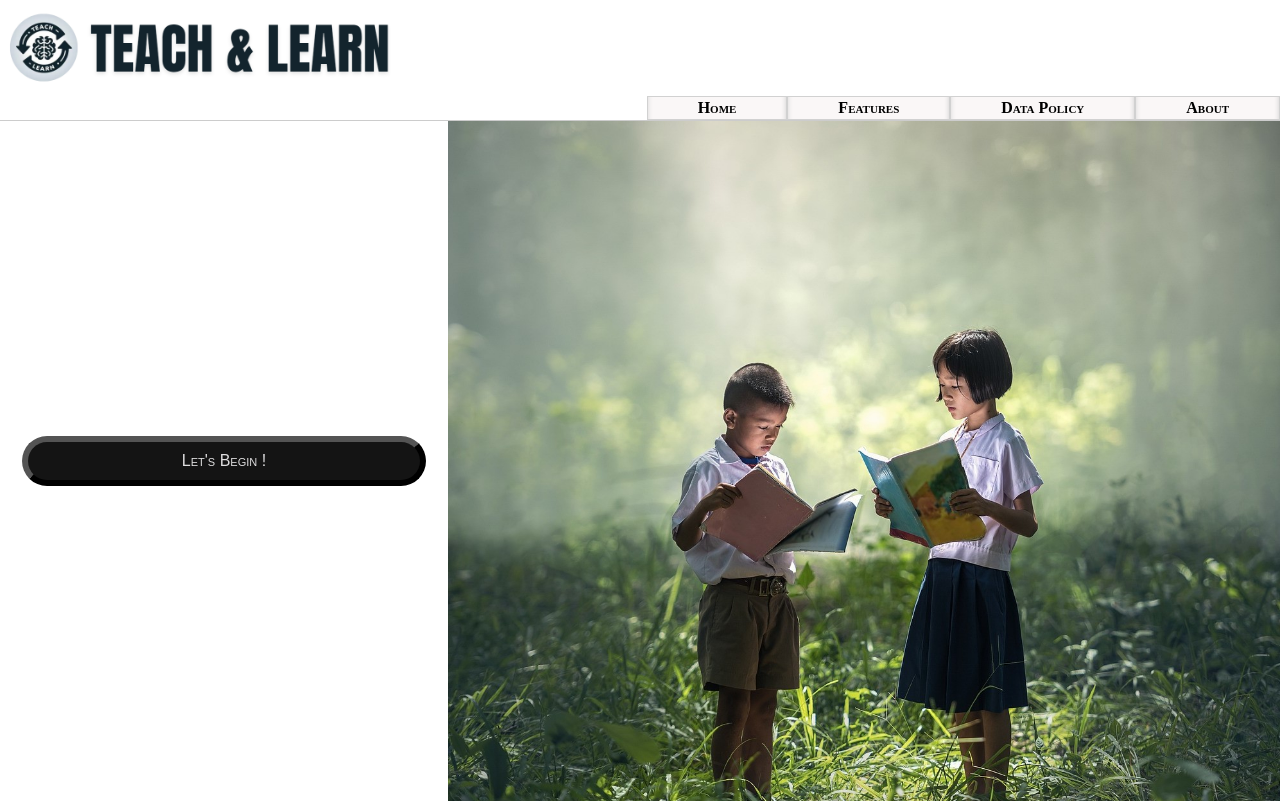
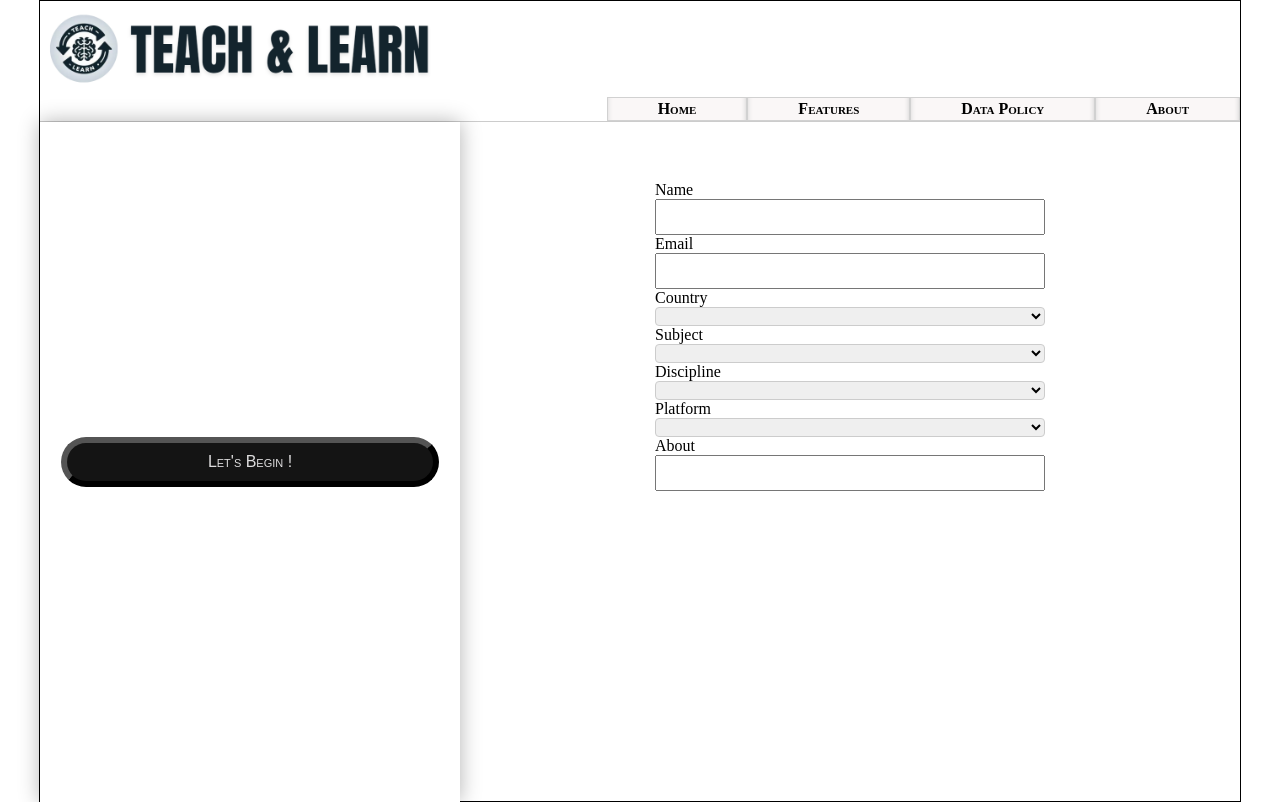
Before and after one commit to nash300/web-project-new, a React (Vite) app: page / in a window 1280 px wide. Built offline with nearby package versions, Linux system fonts and the light colour scheme.

Commit message:
the site is now configured to use useContext. working on the registration page CSS

```diff
--- a/src/App.jsx
+++ b/src/App.jsx
@@ -1,26 +1,27 @@
-import React, { useState, useEffect } from "react";
+import React, { useContext } from "react";
 import "./index.css";
 import ButtonSection from "./button_section_components/buttonSection";
 import DisplaySection from "./display_section_components/DisplaySection";
-import { useDisplayOpperation } from "./display_section_components/useDisplayOpperation";
-import { useButtonOpperation } from "./button_section_components/useButtonOpperation";
+import {
+  MyContexts,
+  ContextProviders,
+} from "./display_section_components/ContextFile";
 
 const App = () => {
   const {
+    setDisplayOutput,
     setDisplayToHome,
     setDisplayToFeatures,
     setDisplayToAbout,
     setDisplayToDataPolicy,
-    displayOutput,
-  } = useDisplayOpperation();
-
-  useEffect(() => {
-    console.log("display changed in APP");
-  }, [displayOutput]);
-
-  const { buttonOutput, resetButtonOutput } = useButtonOpperation();
-
-  const [userType, setUserType] = useState(null);
+    buttonOutput,
+    handleIwantToRegisterClick,
+    handleSearchForAteacherClick,
+    handleSearchClick,
+    resetButtonOutput,
+    handleLetsBeginClick,
+    handleRegisterClick,
+  } = useContext(MyContexts);
 
   return (
     <div id="pageWrapper">
@@ -97,10 +98,10 @@ const App = () => {
       </div>
       <div id="main-container">
         <div id="buttonSection">
-          <ButtonSection buttonOutput={buttonOutput} />
+          <ButtonSection />
         </div>
         <div id="displaySection">
-          <DisplaySection displayOutput={displayOutput} />
+          <DisplaySection />
         </div>
       </div>
     </div>
--- a/src/button_section_components/buttonSection.jsx
+++ b/src/button_section_components/buttonSection.jsx
@@ -1,5 +1,9 @@
-const ButtonSection = ({ buttonOutput }) => {
-  // Invoking the function to render its result
+import React, { useContext } from "react";
+import { MyContexts } from "../display_section_components/ContextFile";
+
+const ButtonSection = () => {
+  const { buttonOutput } = useContext(MyContexts);
+
   return <div id="buttonContainer">{buttonOutput}</div>;
 };
 
--- a/src/button_section_components/useButtonOpperation.jsx
+++ b/src/display_section_components/ContextFile.jsx
@@ -1,14 +1,39 @@
-import { useState, useEffect } from "react";
-import { useDisplayOpperation } from "../display_section_components/useDisplayOpperation";
+import Home from "./pages/Home";
+import Features from "./pages/Features";
+import About from "./pages/About";
+import DataPolicy from "./pages/DataPolicy";
+import { createContext, useState, useContext } from "react";
+import Registration from "./pages/Registration";
 
-//-----------------------------------------------------------------------------
+export const MyContexts = createContext();
 
-export const useButtonOpperation = () => {
-  const { setDisplayToHome } = useDisplayOpperation();
+export const ContextProviders = ({ children }) => {
+  //**************************   DISPLAY          ******************************* */
+  const [displayOutput, setDisplayOutput] = useState(Registration);
 
-  //
-  //
-  //
+  const setDisplayToHome = () => {
+    setDisplayOutput(Home);
+  };
+
+  const setDisplayToFeatures = () => {
+    setDisplayOutput(Features);
+  };
+
+  const setDisplayToAbout = () => {
+    setDisplayOutput(About);
+  };
+
+  const setDisplayToDataPolicy = () => {
+    setDisplayOutput(DataPolicy);
+  };
+
+  const setDisplayToRegister = () => {
+    setDisplayOutput(Registration);
+  };
+
+  //**************************   BUTTON       ******************************* */
+
+  //Buttons
   const letsBegin = (
     <button
       key={"letsBegin"}
@@ -71,20 +96,16 @@ export const useButtonOpperation = () => {
 
   //
   //
-
-  //
-  ///////////////////    Button Output Hook       //////////////////////
+  ///////////////////    Button HOOK       //////////////////////
   //--------------------------------------------------------------------
   const [buttonOutput, setButtonOutput] = useState(() => [letsBegin]);
   //--------------------------------------------------------------------
   //
   //
-  //
-
+  // Button handler functions
   const handleLetsBeginClick = () => {
     setButtonOutput([iWantToTeach, iWantToLearn]);
     setDisplayToHome();
-    console.log("button executed");
   };
 
   const handleIwantToTeachClick = () =>
@@ -93,7 +114,9 @@ export const useButtonOpperation = () => {
   const handleIwantToLearnClick = () =>
     setButtonOutput(() => [iWantToRegister, searchForAteacher]);
 
-  const handleIwantToRegisterClick = () => setButtonOutput(() => [Register]);
+  const handleIwantToRegisterClick = () => {
+    setButtonOutput(() => [Register]), setDisplayToRegister();
+  };
 
   const handleSearchForAteacherClick = () => setButtonOutput(() => [search]);
 
@@ -101,34 +124,36 @@ export const useButtonOpperation = () => {
 
   const handleSearchClick = () => setButtonOutput(() => [newSearch]);
 
-  //
-  //
-  //
-
   //not done yet
   const handleRegisterClick = () => setButtonOutput(() => [search]);
 
   const handleNewSearchClick = () => setButtonOutput(() => [search]);
 
   //
-  //
-  //
   const resetButtonOutput = () => {
     setButtonOutput(() => [letsBegin]);
   };
   //
   //
-  //
-  //
-  //
-
-  return {
-    buttonOutput,
-    resetButtonOutput,
-    letsBegin,
-  };
+  return (
+    <MyContexts.Provider
+      value={{
+        displayOutput,
+        setDisplayOutput,
+        setDisplayToHome,
+        setDisplayToFeatures,
+        setDisplayToAbout,
+        setDisplayToDataPolicy,
+        buttonOutput,
+        handleIwantToRegisterClick,
+        handleSearchForAteacherClick,
+        handleSearchClick,
+        resetButtonOutput,
+        handleLetsBeginClick,
+        handleRegisterClick,
+      }}
+    >
+      {children}
+    </MyContexts.Provider>
+  );
 };
-//---------------------------------------------------------------------------------
-//
-//
-//
--- a/src/display_section_components/DisplaySection.jsx
+++ b/src/display_section_components/DisplaySection.jsx
@@ -1,9 +1,8 @@
-import { useEffect } from "react";
+import React, { useContext } from "react";
+import { MyContexts } from "./ContextFile";
 
-const DisplaySection = ({ displayOutput }) => {
-  useEffect(() => {
-    console.log("Display COMPONENT updated");
-  }, [displayOutput]);
+const DisplaySection = () => {
+  const { displayOutput } = useContext(MyContexts);
 
   return <div id="displayContainer">{displayOutput}</div>;
 };
--- a/src/display_section_components/pages/About.jsx
+++ b/src/display_section_components/pages/About.jsx
@@ -1,6 +1,6 @@
 const About = () => {
   return (
-    <span id="about">
+    <span id="about" className="navPage">
       <h2>Who Are We?</h2>
       Lorem ipsum dolor sit amet consectetur adipisicing elit. Accusantium ex
       repudiandae non delectus mollitia reprehenderit minus voluptas aspernatur.
--- a/src/display_section_components/pages/DataPolicy.jsx
+++ b/src/display_section_components/pages/DataPolicy.jsx
@@ -1,6 +1,6 @@
 const DataPolicy = () => {
   return (
-    <span id="dataPolicy">
+    <span id="dataPolicy" className="navPage">
       <h2>Data Policy</h2>
       <h3>fugiat</h3>
       andae non delectus sectetur adipisicing elit. Aspernatur labore sequi
--- a/src/display_section_components/pages/Features.jsx
+++ b/src/display_section_components/pages/Features.jsx
@@ -1,6 +1,6 @@
 const Features = () => {
   return (
-    <span id="features">
+    <span id="features" className="navPage">
       <h2>Current Version</h2>
       andae non delectus sectetur adipisicing elit. Aspernatur labore sequi
       dolor quos est, autem vero fugiat eaque sed eos illum, dolorem id dolor
--- a/src/display_section_components/pages/Registration.jsx
+++ b/src/display_section_components/pages/Registration.jsx
@@ -1,11 +1,6 @@
 const Registration = () => {
   return (
-    <span id="registration">
-      <div id="buttonSection">
-        <button>I Want To Learn</button>
-        <button>I Want To Teach</button>
-      </div>
-      <div>
+    <span id="registrationPage">
       <form action="">
         <label>Name</label>
         <input type="text" />
@@ -35,14 +30,9 @@ const Registration = () => {
           <option value=""></option>
           <option value=""></option>
         </select>
-          <div>
-            <label>I am a</label>
-            <input type="checkbox" id="subscribe" name="subscribe" />
-          </div>
         <label>About</label>
-          <input type="text" />
+        <input type="text" id="aboutTxtInput" />
       </form>
-      </div>
     </span>
   );
 };
--- a/src/display_section_components/useDisplayOpperation.jsx
+++ /dev/null
@@ -1,42 +0,0 @@
-import Home from "./pages/Home";
-import Features from "./pages/Features";
-import About from "./pages/About";
-import DataPolicy from "./pages/DataPolicy";
-import { useEffect, useState } from "react";
-
-export const useDisplayOpperation = () => {
-  //
-  //-----------------------------------------------------------
-  const [displayOutput, setDisplayOutput] = useState(Home);
-
-  useEffect(() => {
-    console.log("display changed in HOOK");
-  }, [displayOutput]);
-  //-----------------------------------------------------------
-  //
-  //
-  const setDisplayToHome = () => {
-    setDisplayOutput(Home);
-  };
-
-  const setDisplayToFeatures = () => {
-    setDisplayOutput(Features);
-  };
-
-  const setDisplayToAbout = () => {
-    setDisplayOutput(About);
-  };
-
-  const setDisplayToDataPolicy = () => {
-    setDisplayOutput(DataPolicy);
-  };
-  //
-
-  return {
-    displayOutput,
-    setDisplayToHome,
-    setDisplayToFeatures,
-    setDisplayToAbout,
-    setDisplayToDataPolicy,
-  };
-};
--- a/src/index.css
+++ b/src/index.css
@@ -8,7 +8,6 @@ Stylings for the navigation section (Topbar) are included in a different file ca
   height: 100vh;
 }
 body {
-  width: 100%;
   height: 100%;
   margin: 0;
   overflow: hidden;
@@ -34,7 +33,9 @@ li {
 This assigns the total screen area for this website*/
 #pageWrapper {
   height: 100vh;
-  width: 100vw;
+  max-width: 1200px;
+  border: 1px solid black;
+  margin: auto;
 }
 
 /*
@@ -49,7 +50,7 @@ in a seperate file (Topbar.css)
 #logoSection {
   display: flex;
   height: 80%;
-  background-color: white;
+  background-color: rgb(255, 255, 255);
 }
 
 #logoSection img {
@@ -121,6 +122,7 @@ Therefore, this section virtically stacks the buttons .
   /* flex-direction: column; */
   width: 35%; /*75% of the width is reserved for the "Display section" */
   background-color: rgb(255, 255, 255);
+  box-shadow: 0 0 20px rgba(0, 0, 0, 0.3);
 }
 
 #buttonContainer {
@@ -130,8 +132,7 @@ Therefore, this section virtically stacks the buttons .
   width: 90%;
   height: 100%;
   /* center the buttons with in 90% of the container*/
-  padding-left: 5%;
-  padding-right: 5%;
+  margin: auto;
 }
 
 #buttonContainer button {
@@ -167,12 +168,48 @@ Therefore, this section virtically stacks the buttons .
 
 #displayContainer {
   display: flex;
-
   padding: 0;
-  margin: 0;
   width: 100%;
   height: 100%;
   /*This applies to all elements except the background image of the home page. The background image is rendered with it's own CSS*/
   overflow: auto;
 }
 /*--------------------------------------------------------------------*/
+/* Pages*/
+
+.navPage {
+  padding: 50px;
+}
+
+#registrationPage {
+  width: 50%;
+  height: 100%;
+  margin: auto;
+}
+
+#registrationPage form {
+  flex-direction: column;
+  display: flex;
+  width: 100%;
+  height: 90%;
+  border-radius: 5px;
+  padding-top: 15%;
+  padding-bottom: 15%;
+}
+
+#registrationPage label {
+}
+
+#registrationPage input {
+  height: 30px;
+}
+
+#registrationPage select {
+  box-sizing: border-box;
+  border: 1px solid #ccc;
+  border-radius: 4px;
+}
+
+#aboutTxtInput {
+  height: 200px;
+}
--- a/src/main.jsx
+++ b/src/main.jsx
@@ -1,10 +1,14 @@
+// main.jsx
 import React from "react";
 import ReactDOM from "react-dom/client";
 import App from "./App.jsx";
 import "./index.css";
+import { ContextProviders } from "./display_section_components/ContextFile";
 
 ReactDOM.createRoot(document.getElementById("root")).render(
   <React.StrictMode>
-    <App />
+    <ContextProviders>
+      <App />
+    </ContextProviders>
   </React.StrictMode>
 );
```
Lines whose indentation alone changed are shown as unchanged.
